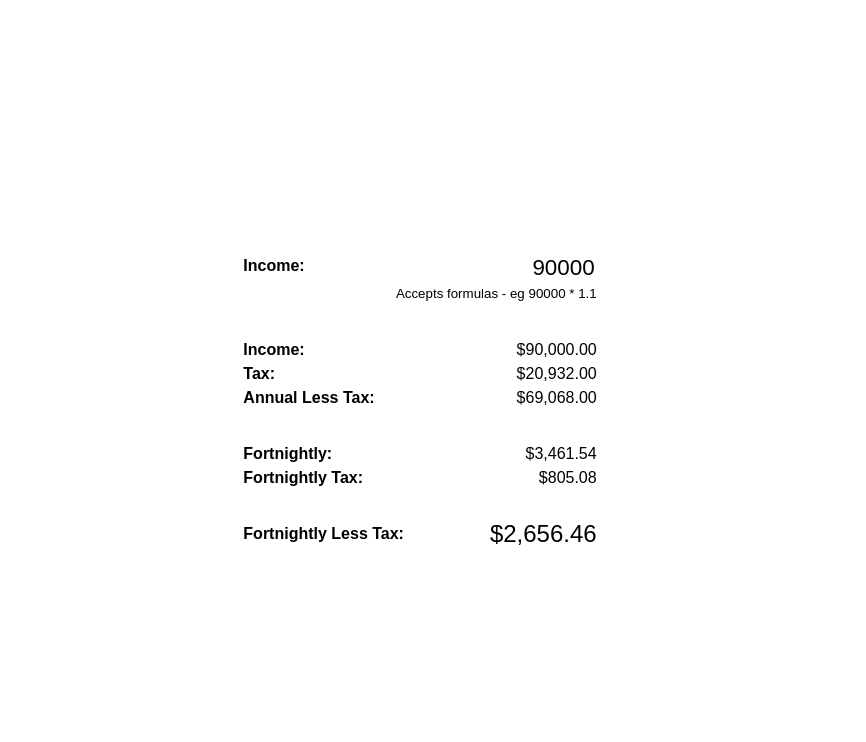
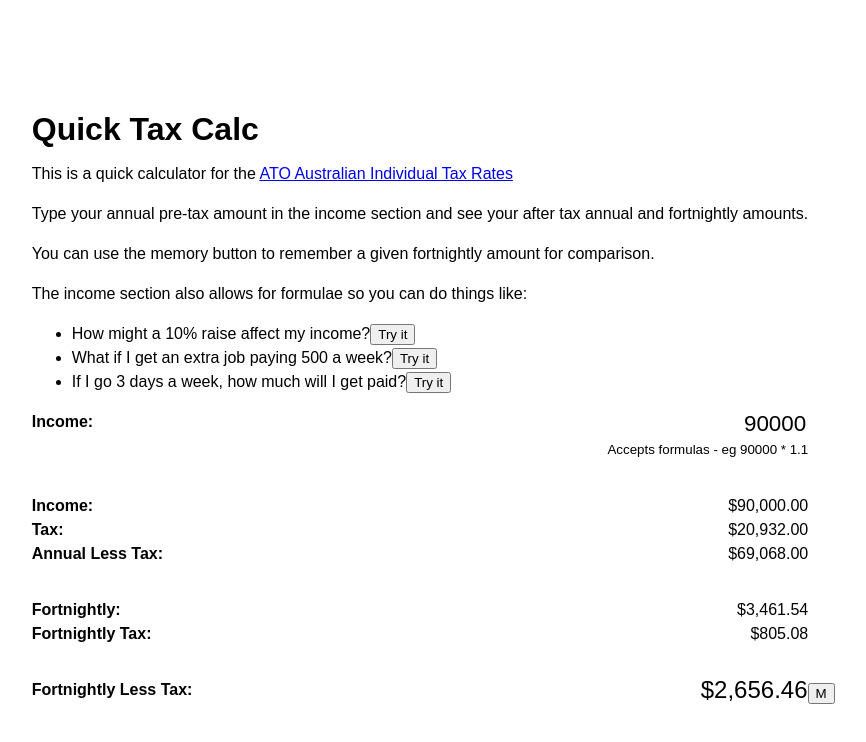
Before and after one commit to zorfling/quick-tax-calc, a React (Create React App) app: page / in a window 1280 px wide. Shown: the top 742 px of the page, without its empty margins (220-1086 px from the left). Built offline with nearby package versions, Linux system fonts and the light colour scheme.

Commit message:
Add memory button, formula templates and description

```diff
--- a/src/App.js
+++ b/src/App.js
@@ -1,4 +1,4 @@
-import React, { Component } from 'react';
+import React, { Component, Fragment } from 'react';
 import styled from 'styled-components';
 import mexp from 'math-expression-evaluator';
 
@@ -25,7 +25,8 @@ const Value = styled.div`
 class App extends Component {
   state = {
     income: 90000,
-    parsedIncome: 90000
+    parsedIncome: 90000,
+    rememberedFortnightlyAfterTax: null
   };
 
   calculateTax() {
@@ -51,7 +52,10 @@ class App extends Component {
   }
 
   handleIncomeChange = evt => {
-    const newIncome = evt.target.value;
+    this.parseAndSetIncome(evt.target.value);
+  };
+
+  parseAndSetIncome = newIncome => {
     let parsedIncome;
     try {
       parsedIncome = mexp.eval(newIncome);
@@ -68,6 +72,17 @@ class App extends Component {
     });
   };
 
+  handleRemember = () => {
+    this.setState(prevState => ({
+      rememberedFortnightlyAfterTax:
+        (prevState.parsedIncome - this.calculateTax()) / 26
+    }));
+  };
+
+  handleIncomeTemplate = template => () => {
+    this.parseAndSetIncome(template);
+  };
+
   formatCurrency(amount) {
     return Number(amount).toLocaleString(
       'en-AU',
@@ -79,10 +94,50 @@ class App extends Component {
   }
 
   render() {
-    const { income, parsedIncome } = this.state;
+    const { income, parsedIncome, rememberedFortnightlyAfterTax } = this.state;
+    const annualAfterTax = parsedIncome - this.calculateTax();
     return (
       <Container>
         <div>
+          <h1>Quick Tax Calc</h1>
+          <p>
+            This is a quick calculator for the{' '}
+            <a href="https://www.ato.gov.au/Rates/Individual-income-tax-rates/">
+              ATO Australian Individual Tax Rates
+            </a>
+          </p>
+          <p>
+            Type your annual pre-tax amount in the income section and see your
+            after tax annual and fortnightly amounts.
+          </p>
+          <p>
+            You can use the memory button to remember a given fortnightly amount
+            for comparison.
+          </p>
+          <p>
+            The income section also allows for formulae so you can do things
+            like:
+          </p>
+          <ul>
+            <li>
+              How might a 10% raise affect my income?
+              <button onClick={this.handleIncomeTemplate(`90000 * 1.1`)}>
+                Try it
+              </button>
+            </li>
+            <li>
+              What if I get an extra job paying 500 a week?
+              <button onClick={this.handleIncomeTemplate(`90000 + 500 * 52`)}>
+                Try it
+              </button>
+            </li>
+            <li>
+              If I go 3 days a week, how much will I get paid?
+              <button onClick={this.handleIncomeTemplate(`90000 * 3 / 5`)}>
+                Try it
+              </button>
+            </li>
+          </ul>
           <Row style={{ marginBottom: '2rem' }}>
             <Label>Income:</Label>{' '}
             <Value>
@@ -110,25 +165,42 @@ class App extends Component {
             <Value>{this.formatCurrency(this.calculateTax())}</Value>
           </Row>
           <Row style={{ marginBottom: '2rem' }}>
-            <Label>Annual Less Tax:</Label>{' '}
-            <Value>
-              {this.formatCurrency(parsedIncome - this.calculateTax())}
-            </Value>
+            <Label>Annual Less Tax:</Label>
+            <Value>{this.formatCurrency(annualAfterTax)}</Value>
           </Row>
           <Row>
-            <Label>Fortnightly:</Label>{' '}
+            <Label>Fortnightly:</Label>
             <Value>{this.formatCurrency(parsedIncome / 26)}</Value>
           </Row>
           <Row>
-            <Label>Fortnightly Tax:</Label>{' '}
+            <Label>Fortnightly Tax:</Label>
             <Value>{this.formatCurrency(this.calculateTax() / 26)}</Value>
           </Row>
           <Row style={{ marginTop: '2rem' }}>
-            <Label>Fortnightly Less Tax:</Label>{' '}
-            <Value style={{ fontSize: '1.5em' }}>
-              {this.formatCurrency((parsedIncome - this.calculateTax()) / 26)}
+            <Label>Fortnightly Less Tax:</Label>
+            <Value style={{ fontSize: '1.5em', marginRight: '-1.1em' }}>
+              {this.formatCurrency(annualAfterTax / 26)}
+              <button onClick={this.handleRemember}>M</button>
             </Value>
           </Row>
+          {rememberedFortnightlyAfterTax ? (
+            <Fragment>
+              <Row>
+                <Label>Remembered:</Label>
+                <Value style={{ fontSize: '1.5em', lineHeight: '1.5em' }}>
+                  {this.formatCurrency(rememberedFortnightlyAfterTax)}
+                </Value>
+              </Row>
+              <Row>
+                <Label>Difference:</Label>
+                <Value style={{ fontSize: '1.5em' }}>
+                  {this.formatCurrency(
+                    annualAfterTax / 26 - rememberedFortnightlyAfterTax
+                  )}
+                </Value>
+              </Row>
+            </Fragment>
+          ) : null}
         </div>
       </Container>
     );
```
Also changed, not shown: 1 other file (tests, documents, lock files or other folders).
